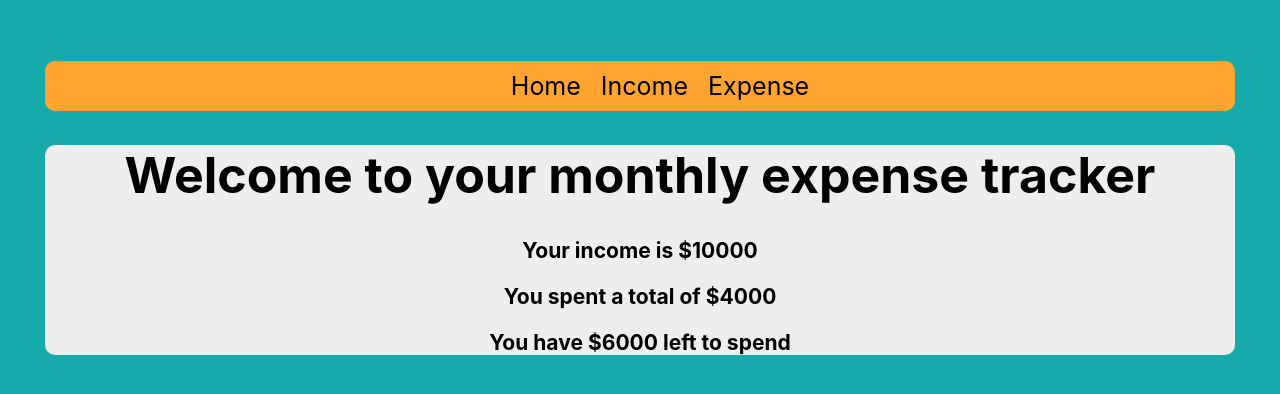
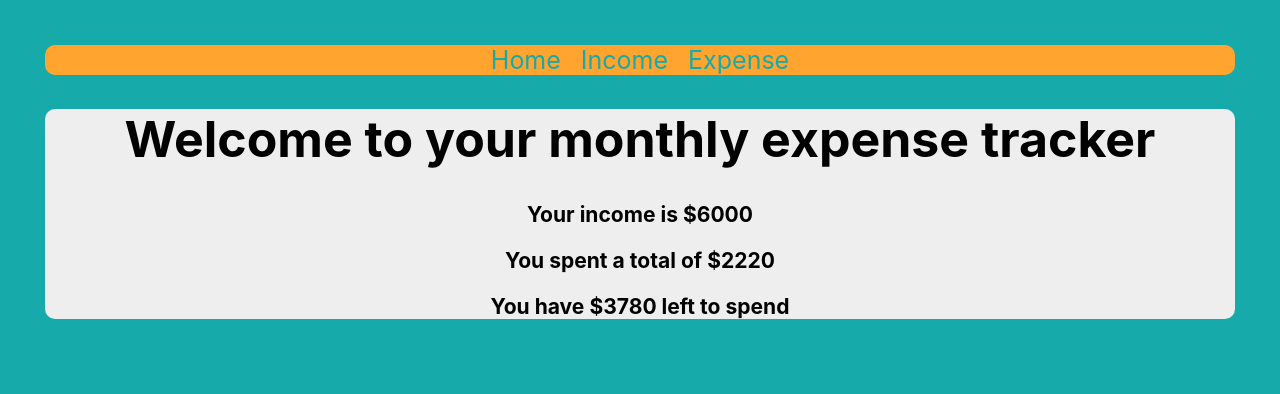
Before and after one commit to Taitai76/SpendinTracker, a React (Create React App) app: page / in a window 1280 px wide. Shown: the top 394 px of the page. Built offline with nearby package versions, Linux system fonts and the light colour scheme; data requests are answered from the project's data file.

Commit message:
Final Commit

```diff
--- a/db.json
+++ b/db.json
@@ -1,12 +1,22 @@
 {
   "expenses": [
     {
-      "name": " Test",
-      "amount": 4000,
+      "name": " Gas",
+      "amount": 70,
       "id": 1
+    },
+    {
+      "name": "Groceries ",
+      "amount": 150,
+      "id": 2
+    },
+    {
+      "name": "Rent",
+      "amount": 2000,
+      "id": 3
     }
   ],
   "income": {
-    "amount": "10000"
+    "amount": "6000"
   }
 }
--- a/src/components/App.js
+++ b/src/components/App.js
@@ -45,7 +45,7 @@ function App() {
         updateExpnsesState={handleExpenseUpdate}
         addToExpenses={addExpenses}/>
       </Route>
-      <Route path="/">
+      <Route exact path="/">
         <Home income={income} expense={expense}/>
       </Route>
       </Switch>
--- a/src/components/NavBar.js
+++ b/src/components/NavBar.js
@@ -3,43 +3,25 @@ import { Link, NavLink } from "react-router-dom";
 
 function NavBar() {
   return (
-  <div>
-    <ul class="navbar">
-
-      <li>
+  <nav>
     <NavLink
+    exact
     to="/"
-    exact
-    class="nav-bar-link"
-    style={({isActive})=>{return {color : isActive?'yellow':''}}}
     >
       Home
     </NavLink>
-      </li>
-
-      <li>
     <NavLink
     to="/income"
-    class="nav-bar-link"
-    style={({isActive})=>{return {color : isActive?'yellow':''}}}
     >
       Income
     </NavLink>
-      </li>
-
-      <li>
     <NavLink
     to="/expense"
-    class="nav-bar-link"
-    style={({isActive})=>{return {color : isActive?'yellow':''}}}
     >
       Expense
     </NavLink>
-      </li>
+  </nav>
 
-    </ul>
-
-  </div>
   )
 }
 
--- a/src/index.css
+++ b/src/index.css
@@ -10,27 +10,26 @@ body {
   padding: 45px;
 }
 
-.navbar{
+nav{
   text-align: center;
-  text-decoration: none;
   background-color: #FFA42E;
   border-style: hidden;
   border-radius: 10px;
+  font-size: 25px;
+  transition: 0.1s
 }
-
-.navbar li{
-  display: inline-block;
+nav a{
   padding: 10px;
-  font-size: 25px;
+  text-decoration: none;
+  color: #17AAAA;
 }
-.nav-bar-link{
+nav a:hover{
   color: black;
-  text-decoration: none;
 }
-.nav-bar-link:hover{
+nav a:active{
   color: white;
 }
-.nav-bar-link:visited{
+nav a:visited{
   text-decoration: none;
 }
 
```
Also changed, not shown: 1 other file (tests, documents, lock files or other folders).
